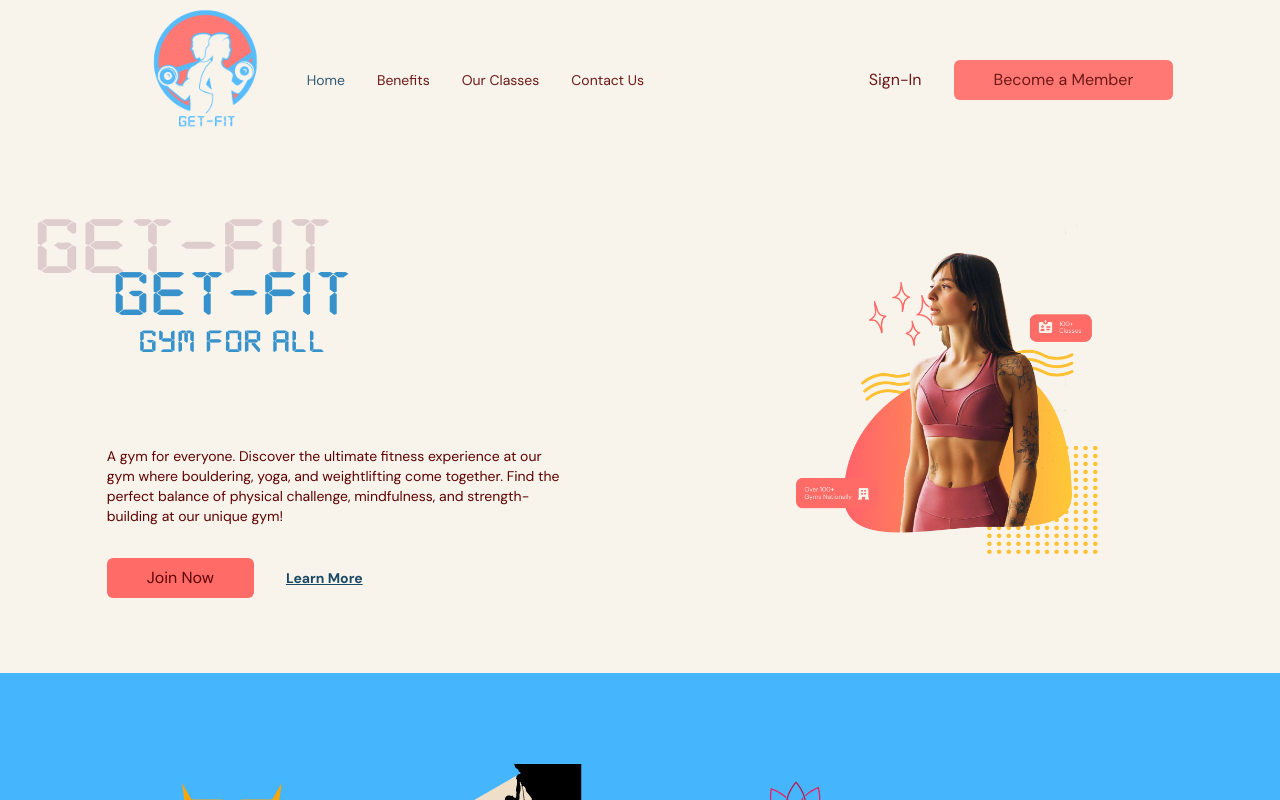
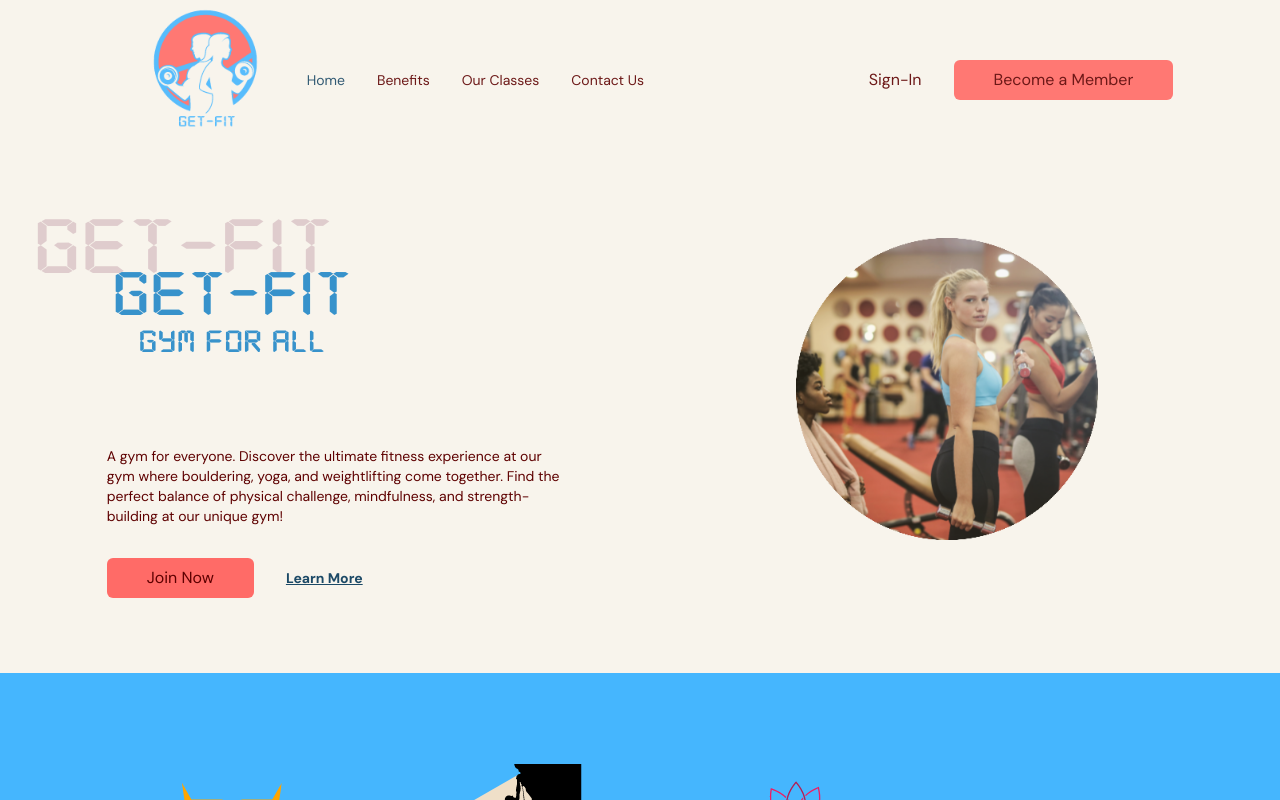
Before and after one commit to justinklam/getFit, a React (Vite) app: page / in a window 1280 px wide. Built offline with nearby package versions, Linux system fonts and the light colour scheme.

Commit message:
update imports for new homePageGraphic

```diff
--- a/src/scenes/home/index.tsx
+++ b/src/scenes/home/index.tsx
@@ -6,7 +6,8 @@ import { motion } from "framer-motion";
 
 // Image assets
 import HomePageText from "@/assets/text-no-bg.png";
-import HomePageGraphic from "@/assets/homePageGraphic-alt.png";
+// import HomePageGraphic from "@/assets/homePageGraphic-alt.png";
+import HomePageGraphicAlt from "@/assets/homePageGraphic3-circle.png";
 import Sponser1 from "@/assets/sponser-1.png";
 import Sponser2 from "@/assets/sponser-2.png";
 import Sponser3 from "@/assets/sponser-3.png";
@@ -87,7 +88,7 @@ const Home = ({ setSelectedPage }: Props) => {
         <div className="flex basis-3/5 justify-center md:z-10 md:ml-40 md:mt-16 md:justify-items-end">
           <img
             className="h-1/3 w-2/3"
-            src={HomePageGraphic}
+            src={HomePageGraphicAlt}
             alt="home-pageGraphic"
           />
         </div>
```
